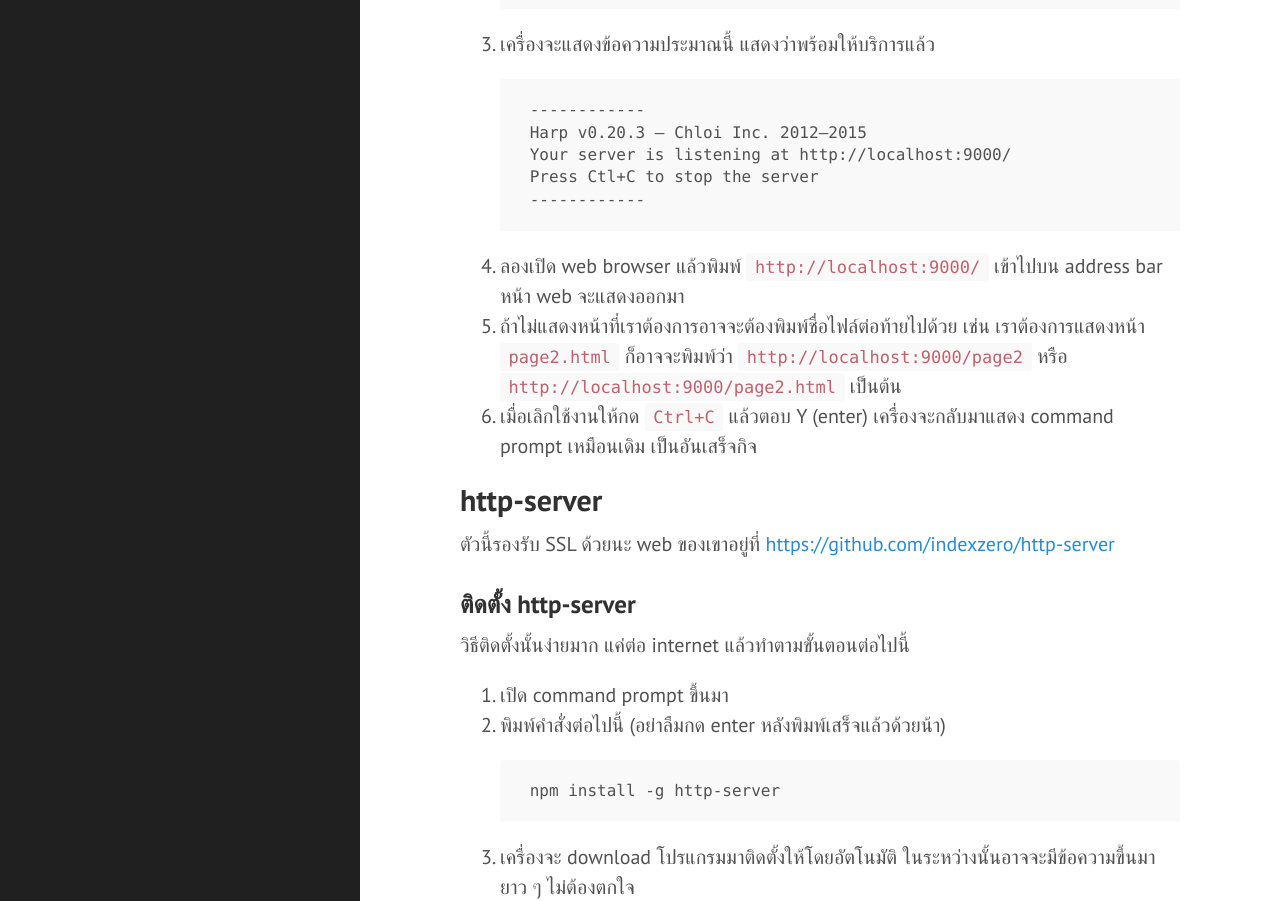
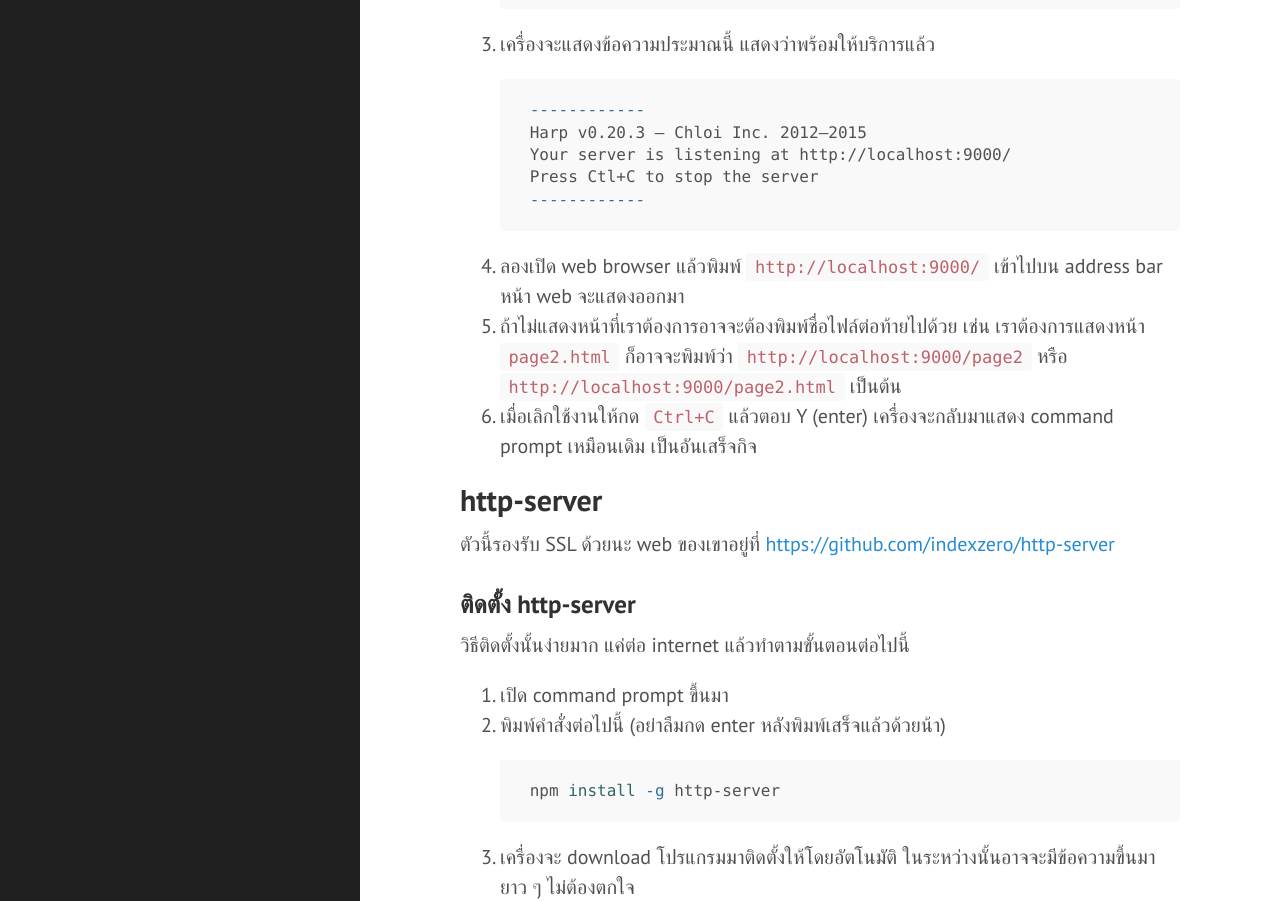
Before and after one commit to tlaothong/tlaothong.github.io, a Jekyll site: the page built from _posts/2016-10-06-local-server.markdown, in a window 1280 px wide and 1400 px high, scrolled down 2268 px. Shown: the part 160-1061 px from the top of the window. Built offline with Jekyll 4.4.1, drawn with Linux system fonts in a browser that asks for light colours; comment, search, counter and statistics services are not loaded; some of the changed text lies outside the part shown.

Commit message:
More markdown formatter.

````diff
--- a/_posts/2016-10-06-local-server.markdown
+++ b/_posts/2016-10-06-local-server.markdown
@@ -35,7 +35,7 @@ comments: true
 แต่ไม่ต้องกลัวว่าจะต้องเขียนโปรแกรมบน Node.js นะครับ เราแค่ใช้ npm ในการติดตั้งโปรแกรมที่ต้องการลงเครื่องเท่านั้นเอง
 ถ้าไม่แน่ใจว่ามีการติดตั้ง npm อยู่ในเครื่องแล้วหรือยัง สามารถทดลองพิมพ์คำสั่งต่อไปนี้ผ่าน command prompt ดูก่อนก็ได้
 
-```
+```text
 npm --version
 ```
 
@@ -60,7 +60,7 @@ npm --version
 1. เปิด command prompt ขึ้นมา
 2. พิมพ์คำสั่งต่อไปนี้ (อย่าลืมกด enter หลังพิมพ์เสร็จแล้วด้วยน้า)
 
-    ```dos
+    ```bash
     npm install -g harp
     ```
 3. เครื่องจะ download โปรแกรมมาติดตั้งให้โดยอัตโนมัติ ในระหว่างนั้นอาจจะมีข้อความขึ้นมายาว ๆ ไม่ต้องตกใจ
@@ -72,12 +72,12 @@ npm --version
 1. เปิด command prompt โดยเข้าไปที่ folder ที่มี web content ที่เราต้องการเรียกใช้งานบน browser
 2. พิมพ์คำสั่งต่อไปนี้ (อย่าลืมกด enter นะ)
 
-    ```shell
+    ```sh
     harp server
     ```
 3. เครื่องจะแสดงข้อความประมาณนี้ แสดงว่าพร้อมให้บริการแล้ว
 
-    ```dos
+    ```zsh
     ------------
     Harp v0.20.3 – Chloi Inc. 2012–2015
     Your server is listening at http://localhost:9000/
@@ -98,7 +98,7 @@ npm --version
 1. เปิด command prompt ขึ้นมา
 2. พิมพ์คำสั่งต่อไปนี้ (อย่าลืมกด enter หลังพิมพ์เสร็จแล้วด้วยน้า)
 
-    ```
+    ```sh
     npm install -g http-server
     ```
 3. เครื่องจะ download โปรแกรมมาติดตั้งให้โดยอัตโนมัติ ในระหว่างนั้นอาจจะมีข้อความขึ้นมายาว ๆ ไม่ต้องตกใจ
@@ -110,12 +110,12 @@ npm --version
 1. เปิด command prompt โดยเข้าไปที่ folder ที่มี web content ที่เราต้องการเรียกใช้งานบน browser
 2. พิมพ์คำสั่งต่อไปนี้ (อย่าลืมกด enter นะ)
 
-    ```
+    ```zsh
     http-server
     ```
 3. เครื่องจะแสดงข้อความประมาณนี้ แสดงว่าพร้อมให้บริการแล้ว
 
-    ```shell
+    ```bash
     Starting up http-server, serving ./
     Available on:
       http://192.168.3.4:8080
````
